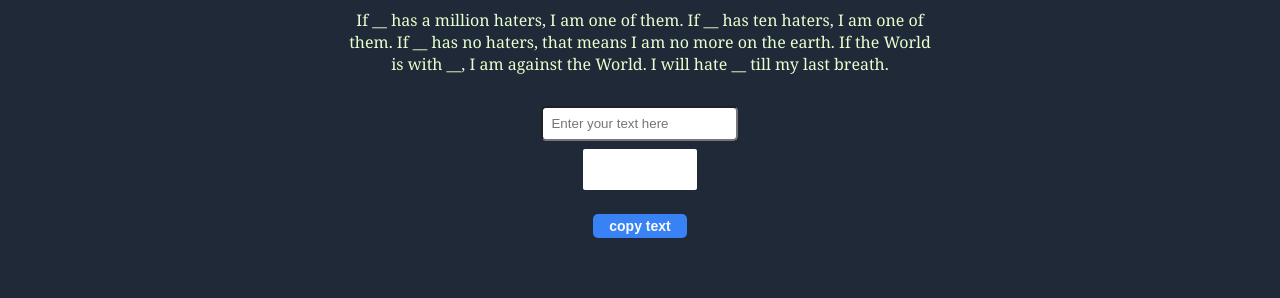
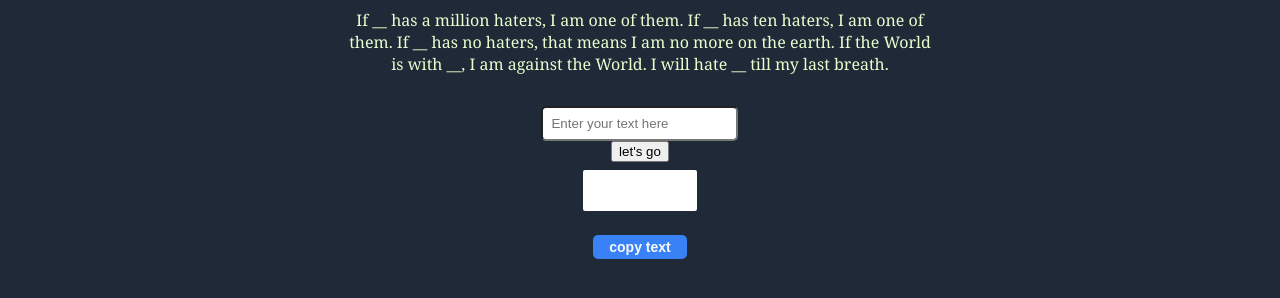
Before and after one commit to DARK-CODE-SSS/python_hate, a plain HTML site: page index.html in a window 1280 px wide. Shown: the part 394-692 px from the top of the page. Drawn offline with Linux system fonts and the light colour scheme.

Commit message:
Added functionality to a button

```diff
--- a/index.html
+++ b/index.html
@@ -27,6 +27,7 @@
             <div class="sub-hero-text">If __ has a million haters, I am one of them. If __ has ten haters, I am one of them. If __ has no haters, that means I am no more on the earth. If the World is with __, I am against the World. I will hate __ till my last breath.</div>
             <div class="main-function">
             <input type="text" placeholder="Enter your text here" id="input">
+                <button id="input_button"> let's go </button>
             <div id="output"></div>
             <button class="copy">copy text</button>
             </div>
```
